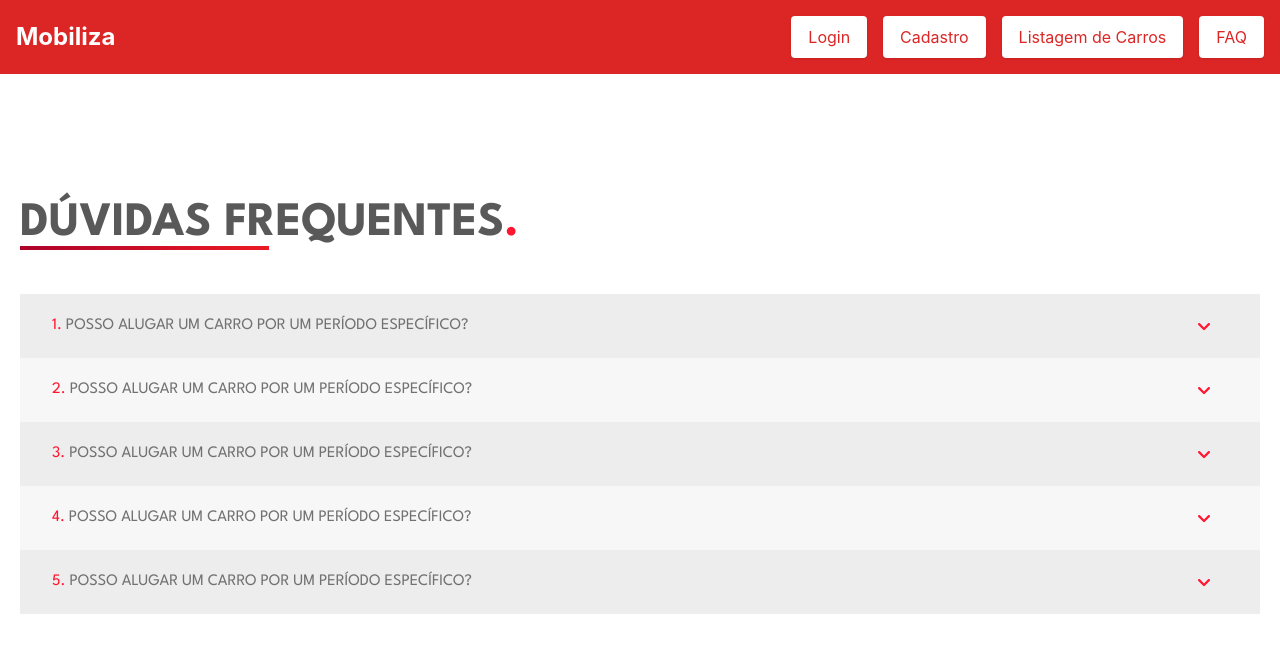
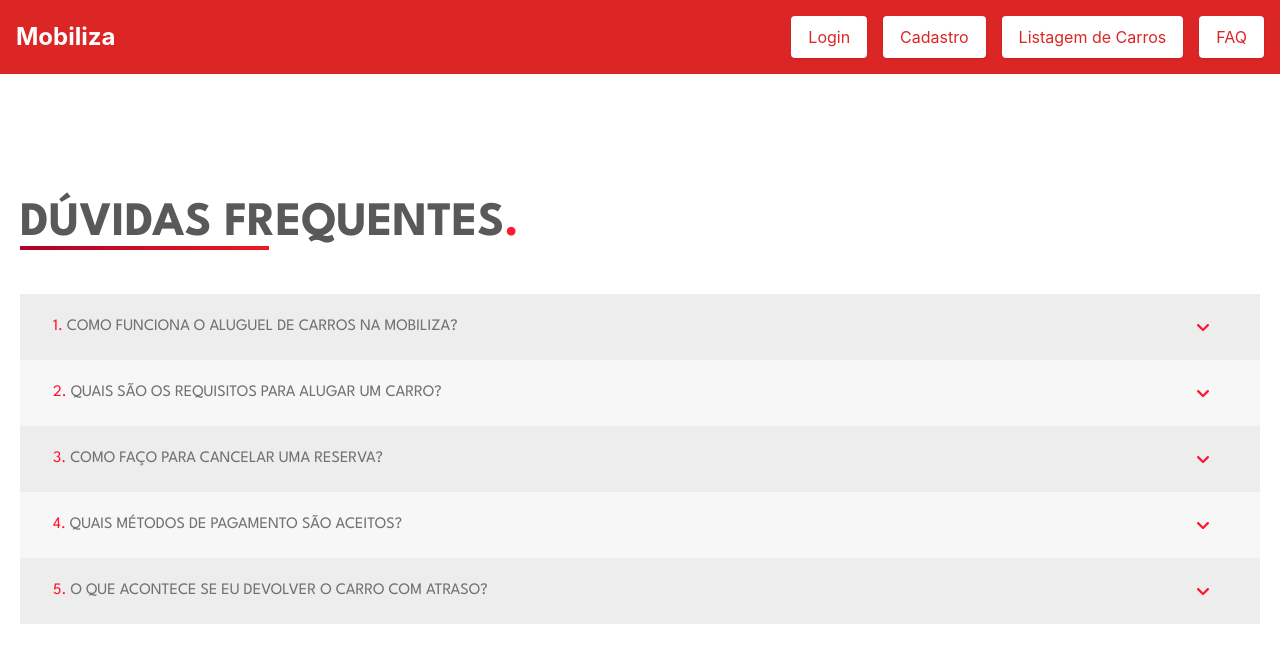
Before and after one commit to projeto-mobiliza-pppcbm2024/mobiliza-ui, a React (Vite) app: page /faq in a window 1280 px wide. Shown: the top 662 px of the page. Built offline with nearby package versions, Linux system fonts and the light colour scheme.

Commit message:
fix: FAQ

```diff
--- /dev/null
+++ b/src/components/Accordion/Accordion.css
@@ -0,0 +1,17 @@
+.accordion-item {
+  &:nth-child(odd) {
+    background-color: var(--c02);
+  }
+  &:nth-child(even) {
+    background-color: var(--c01);
+  }
+}
+
+.accordion-button {
+  display: flex;
+  justify-content: space-between;
+  padding: 1.25rem 2rem;
+  width: 100%;
+  border-radius: 0;
+  color: var(--c07);
+}
--- /dev/null
+++ b/src/components/Accordion/Accordion.tsx
@@ -0,0 +1,35 @@
+import React from "react";
+import AccordionItem from "./AccordionItem";
+
+interface AccordionProps {
+  items: { index: number; title: string; content: string }[];
+}
+
+const Accordion: React.FC<AccordionProps> = ({ items }) => {
+  return (
+    <>
+      {/* <div className="accordion">
+        {items.map((item, index) => (
+          <AccordionItem
+            key={index}
+            title={item.title}
+            content={item.content}
+          />
+        ))}
+      </div> */}
+
+      <dl className="mt-10 font-display uppercase">
+        {items.map((item, index) => (
+          <AccordionItem
+            key={index}
+            index={index + 1}
+            title={item.title}
+            content={item.content}
+          />
+        ))}
+      </dl>
+    </>
+  );
+};
+
+export default Accordion;
--- /dev/null
+++ b/src/components/Accordion/AccordionItem.tsx
@@ -0,0 +1,68 @@
+import { ChevronDownIcon } from "@heroicons/react/16/solid";
+import React, { useState } from "react";
+import "./Accordion.css";
+
+interface AccordionItemProps {
+  index: number;
+  title: string;
+  content: string;
+}
+
+const AccordionItem: React.FC<AccordionItemProps> = ({
+  index,
+  title,
+  content,
+}) => {
+  const [isOpen, setIsOpen] = useState(false);
+
+  const handleToggle = () => {
+    setIsOpen(!isOpen);
+  };
+
+  return (
+    <>
+      {/* <div className="accordion-item">
+        <button
+          className="accordion-header cursor-pointer"
+          aria-expanded={isOpen}
+          aria-controls={title}
+          onClick={handleToggle}
+        >
+          {title}
+        </button>
+        <div
+          id={title}
+          className={`accordion-content ${isOpen ? "block" : "hidden"}`}
+        >
+          {content}
+        </div>
+      </div> */}
+      <div className="accordion-item">
+        <dt>
+          <button
+            className="accordion-button cursor-pointer uppercase"
+            aria-expanded={isOpen}
+            aria-controls={title}
+            onClick={handleToggle}
+          >
+            <p>
+              <span className="text-p03">{index}.</span> {title}
+            </p>
+            <ChevronDownIcon className="h-6 w-12 inline-block text-p03" />
+          </button>
+        </dt>
+        <dd
+          id={title}
+          className={`accordion-content ${
+            isOpen ? "block" : "hidden"
+          } font-body text-c09 normal-case px-[1.25rem] py-[1.5rem]`}
+        >
+          {" "}
+          {content}
+        </dd>
+      </div>
+    </>
+  );
+};
+
+export default AccordionItem;
--- a/src/components/FAQ/FAQ.css
+++ b/src/components/FAQ/FAQ.css
@@ -2,6 +2,8 @@
   display: flex;
   justify-content: space-between;
   padding: 1.25rem 2rem;
+  width: 100%;
+  border-radius: 0;
   color: var(--c07);
   &:nth-child(odd) {
     background-color: var(--c02);
--- a/src/components/FAQ/FAQ.tsx
+++ b/src/components/FAQ/FAQ.tsx
@@ -1,54 +1,46 @@
 import React from "react";
 import "./FAQ.css";
 
-import { ChevronDownIcon } from "@heroicons/react/16/solid";
+import Accordion from "../Accordion/Accordion";
+
+const faqItems = [
+  {
+    title: "Como funciona o aluguel de carros na Mobiliza?",
+    content:
+      "Na Mobiliza, você pode visualizar uma lista de carros disponíveis para aluguel. Basta selecionar o carro de sua preferência, escolher o período de aluguel desejado e concluir a reserva. Nós cuidamos do resto para garantir que você tenha uma experiência de aluguel sem complicações.",
+  },
+  {
+    title: "Quais são os requisitos para alugar um carro?",
+    content:
+      "Para alugar um carro na Mobiliza, você precisa ter pelo menos 21 anos de idade, possuir uma carteira de motorista válida e apresentar um documento de identificação com foto. Além disso, é necessário um cartão de crédito para a garantia do aluguel.",
+  },
+  {
+    title: "Como faço para cancelar uma reserva?",
+    content:
+      'Você pode cancelar sua reserva acessando a seção "Minhas Reservas" no seu perfil. As políticas de cancelamento podem variar dependendo do carro e do período de aluguel, então recomendamos verificar os detalhes antes de concluir o cancelamento.',
+  },
+  {
+    title: "Quais métodos de pagamento são aceitos?",
+    content:
+      "Aceitamos diversos métodos de pagamento, incluindo cartões de crédito (Visa, MasterCard, American Express) e transferências bancárias. Todos os pagamentos são processados de forma segura para garantir a sua proteção.",
+  },
+  {
+    title: "O que acontece se eu devolver o carro com atraso?",
+    content:
+      "Caso você devolva o carro após o horário combinado, poderá ser cobrada uma taxa adicional. O valor da taxa depende do tempo de atraso e das políticas específicas do aluguel. Recomendamos entrar em contato conosco caso precise estender o período de aluguel.",
+  },
+];
 
 const FAQ: React.FC = () => {
   return (
     <>
-      <section className="faq-bg bg-c00">
+      <section className="bg-c00">
         <div className="faq container py-[7.5rem]">
           <h2 className="section-title text-c08">
             Dúvidas frequentes<span className="text-p03">.</span>
           </h2>
 
-          <ol className="faq-list mt-10 font-display uppercase">
-            <li className="faq-item">
-              <p>
-                <span className="text-p03">1.</span> Posso alugar um carro por
-                um período específico?
-              </p>
-              <ChevronDownIcon className="h-6 w-12 inline-block text-p03" />
-            </li>
-            <li className="faq-item">
-              <p>
-                <span className="text-p03">2.</span> Posso alugar um carro por
-                um período específico?
-              </p>
-              <ChevronDownIcon className="h-6 w-12 inline-block text-p03" />
-            </li>
-            <li className="faq-item">
-              <p>
-                <span className="text-p03">3.</span> Posso alugar um carro por
-                um período específico?
-              </p>
-              <ChevronDownIcon className="h-6 w-12 inline-block text-p03" />
-            </li>
-            <li className="faq-item">
-              <p>
-                <span className="text-p03">4.</span> Posso alugar um carro por
-                um período específico?
-              </p>
-              <ChevronDownIcon className="h-6 w-12 inline-block text-p03" />
-            </li>
-            <li className="faq-item">
-              <p>
-                <span className="text-p03">5.</span> Posso alugar um carro por
-                um período específico?
-              </p>
-              <ChevronDownIcon className="h-6 w-12 inline-block text-p03" />
-            </li>
-          </ol>
+          <Accordion items={faqItems} />
         </div>
       </section>
     </>
```
